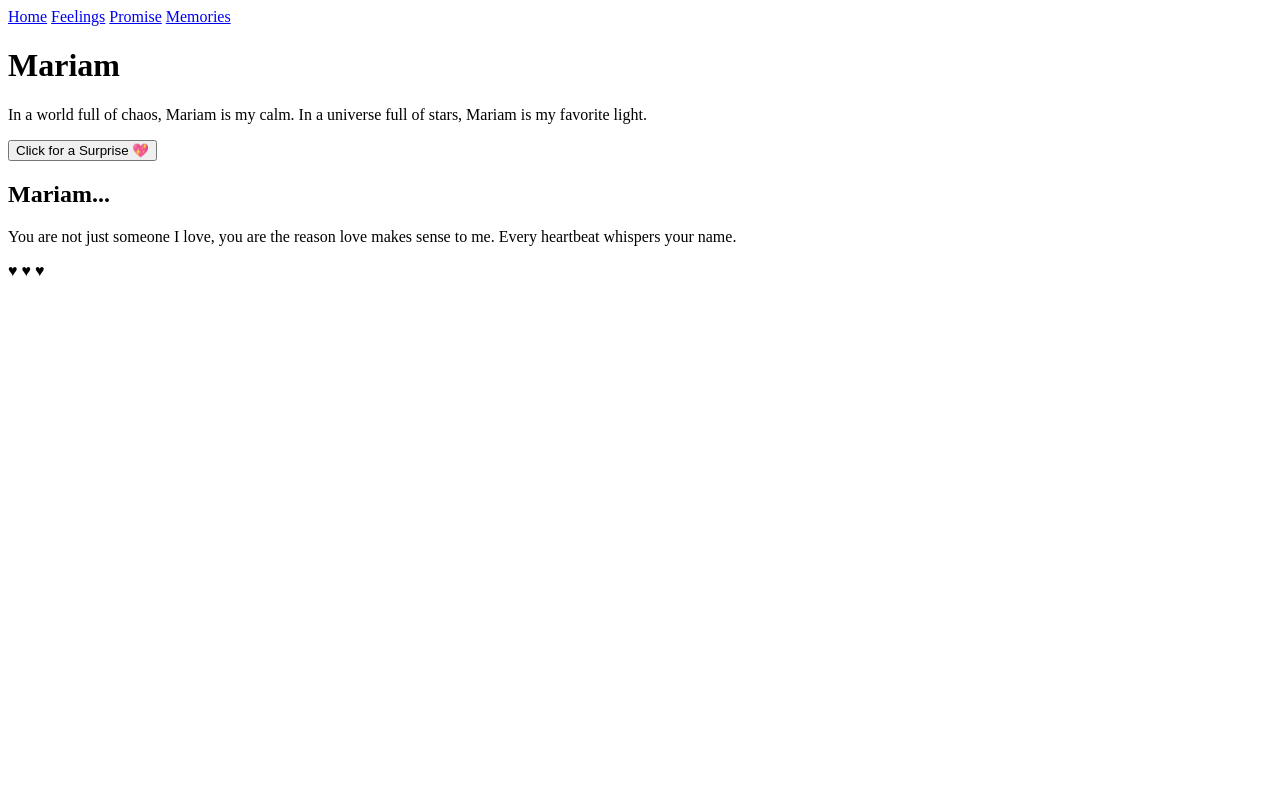
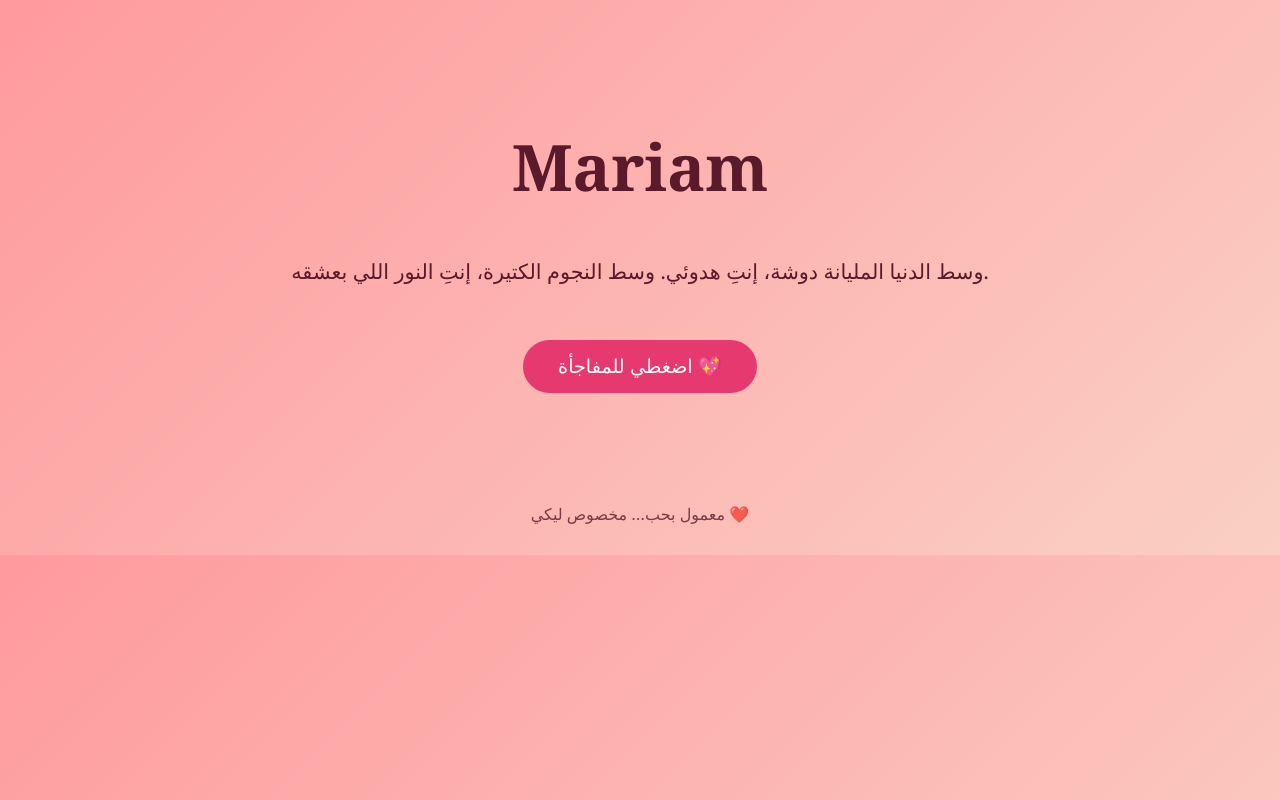
Before and after one commit to abolaithy/mariam-1, a plain HTML site: page index.html in a window 1280 px wide. Drawn offline with Linux system fonts and the light colour scheme.

Commit message:
Create index.html

```diff
--- a/index.html
+++ b/index.html
@@ -3,41 +3,98 @@
 <head>
 <meta charset="UTF-8">
 <title>Mariam</title>
-<link rel="stylesheet" href="style.css">
+<style>
+body {
+   margin: 0;
+   font-family: 'Georgia', serif;
+   background: linear-gradient(135deg, #ff9a9e, #fad0c4);
+   color: #5a1a2b;
+   text-align: center;
+}
+header {
+   padding: 80px 20px;
+}
+h1 {
+   font-size: 4rem;
+}
+p {
+   font-size: 1.3rem;
+   max-width: 700px;
+   margin: 20px auto;
+   line-height: 1.8;
+}
+section {
+   background: rgba(255,255,255,0.9);
+   margin: 40px auto;
+   padding: 50px;
+   border-radius: 30px;
+   max-width: 850px;
+   box-shadow: 0 15px 40px rgba(0,0,0,0.15);
+}
+button {
+   margin-top: 30px;
+   padding: 15px 35px;
+   font-size: 1.2rem;
+   border: none;
+   border-radius: 30px;
+   background: #e6396f;
+   color: white;
+   cursor: pointer;
+   transition: 0.3s;
+}
+button:hover {
+   transform: scale(1.08);
+}
+#secret {
+   display: none;
+   animation: fade 1.5s ease;
+}
+@keyframes fade {
+   from { opacity: 0; transform: translateY(20px); }
+   to { opacity: 1; transform: translateY(0); }
+}
+.heart {
+   font-size: 2.5rem;
+   color: #e6396f;
+}
+footer {
+   padding: 30px;
+   opacity: 0.8;
+}
+</style>
 </head>
 <body>
 <audio autoplay loop>
 <source src="https://www.bensound.com/bensound-music/bensound-love.mp3" type="audio/mpeg">
 </audio>
-<nav>
-<a href="index.html">Home</a>
-<a href="feelings.html">Feelings</a>
-<a href="promise.html">Promise</a>
-<a href="gallery.html">Memories</a>
-</nav>
 <header>
 <h1>Mariam</h1>
 <p>
-       In a world full of chaos, Mariam is my calm.
-       In a universe full of stars, Mariam is my favorite light.
+       وسط الدنيا المليانة دوشة، إنتِ هدوئي.
+       وسط النجوم الكتيرة، إنتِ النور اللي بعشقه.
 </p>
-<button onclick="showLove()" class="love-btn">
-       Click for a Surprise 💖
-</button>
+<button onclick="showLove()">اضغطي للمفاجأة 💖</button>
 </header>
-<div id="secretLove" class="hidden-love">
-<h2>Mariam...</h2>
+<section id="secret">
+<h2>Mariam…</h2>
 <p>
-       You are not just someone I love,
-       you are the reason love makes sense to me.
-       Every heartbeat whispers your name.
+       إنتِ مش بس حد بحبه.
+       إنتِ السبب اللي بيخلي الحب ليه معنى،
+       واللي بيخلي قلبي يضحك من غير ما أسأل ليه.
+</p>
+<p>
+       مهما الحياة خدّتنا فين،
+       قلبي دايمًا هيلف ويرجعلك.
 </p>
 <p class="heart">♥ ♥ ♥</p>
-</div>
+</section>
+<footer>
+   معمول بحب… مخصوص ليكي ❤️
+</footer>
 <script>
-   function showLove() {
-       document.getElementById("secretLove").style.display = "block";
-   }
+function showLove() {
+   document.getElementById("secret").style.display = "block";
+}
 </script>
 </body>
 </html>
```
